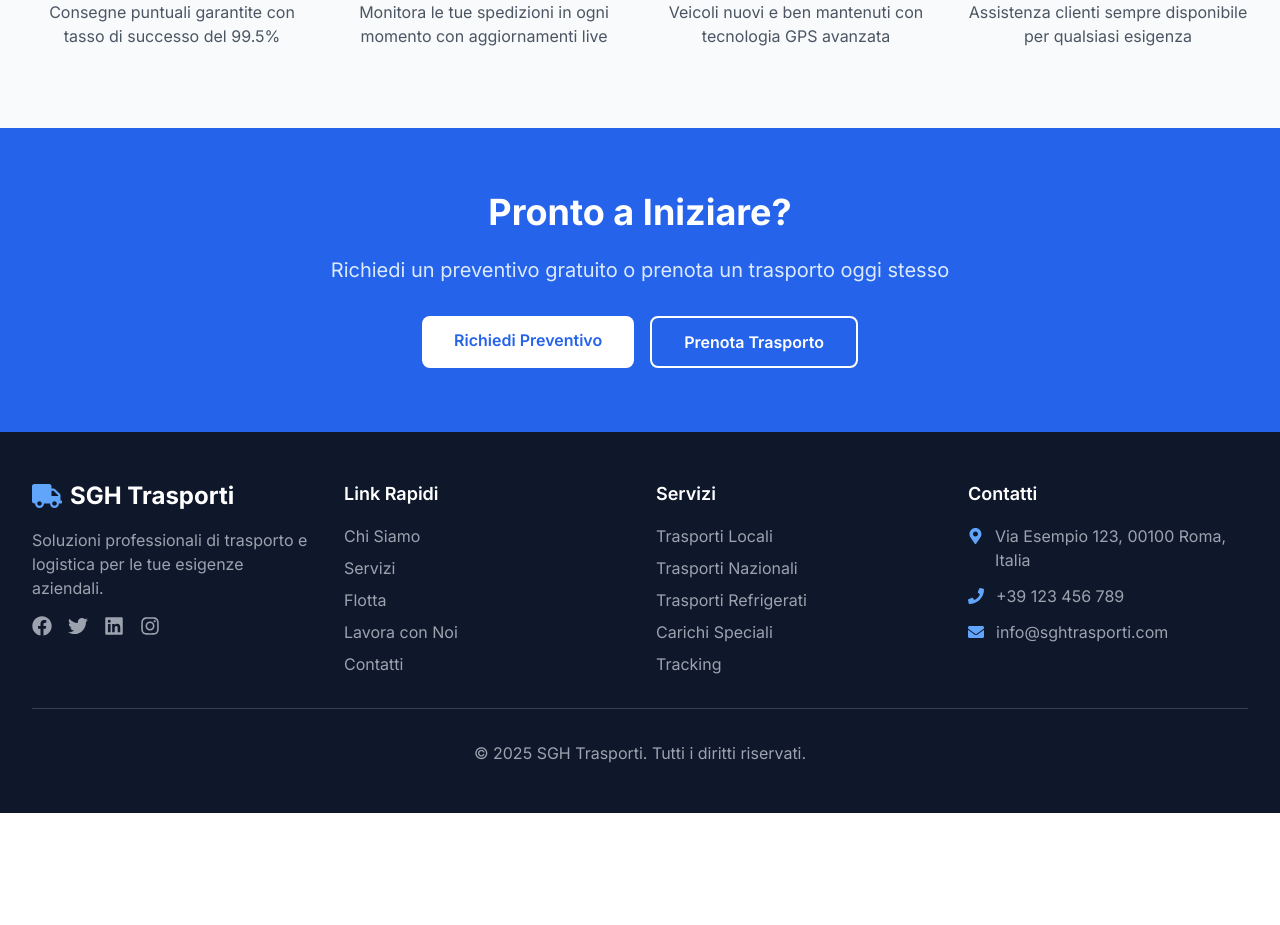
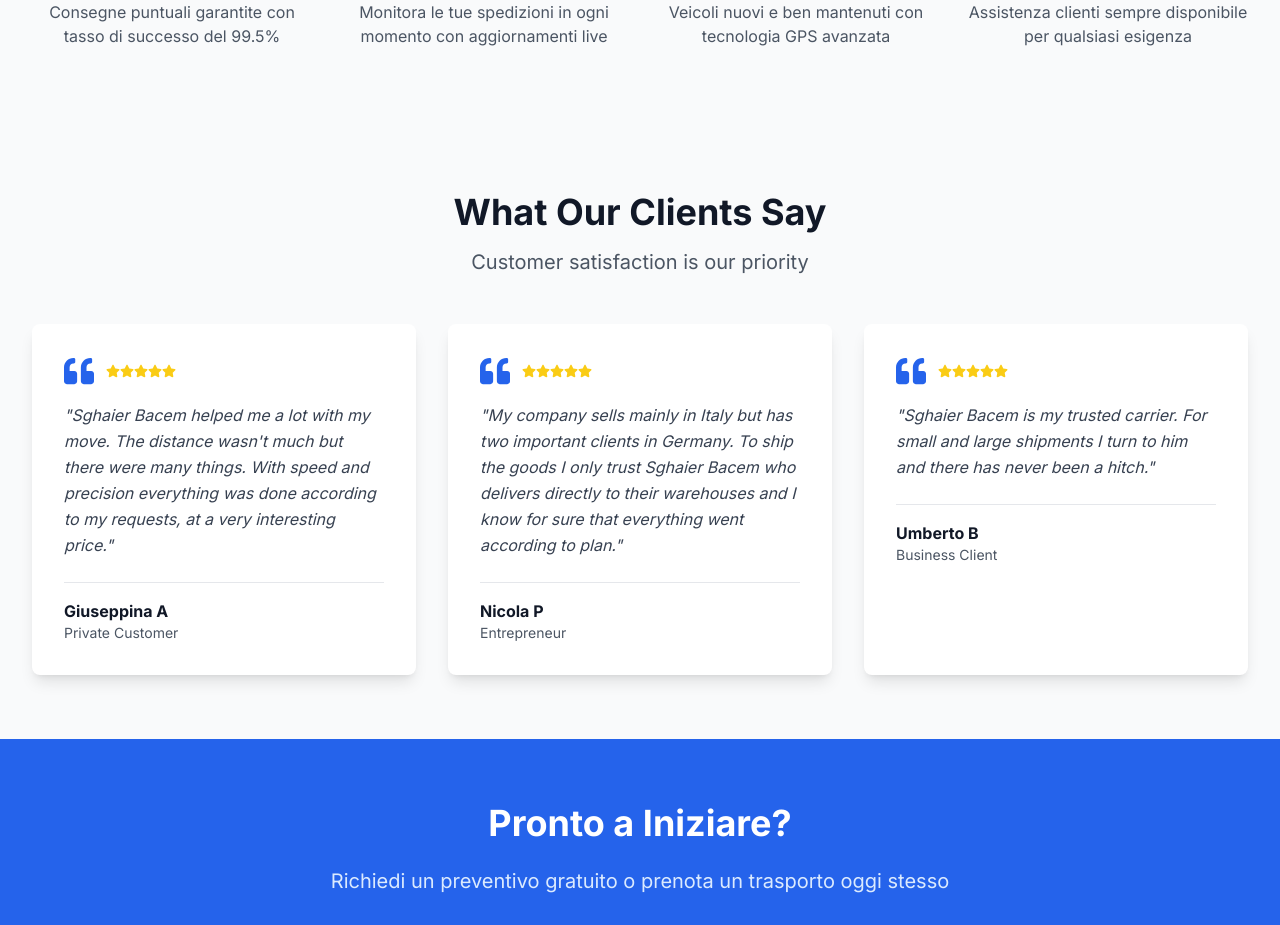
Before and after one commit to maminech/sgh-trasporti, a Next.js app in the folder frontend/: page /en in a window 1280 px wide. Shown: the part 2160-3085 px from the top of the page. Before the commit the page ends 2973 px from the top, so only its background shows below. Built offline with nearby package versions, Linux system fonts and the light colour scheme.

Commit message:
Update platform with real company data: detailed description, real testimonials, updated services (IT/EN/FR)

```diff
--- a/frontend/src/app/[locale]/page.tsx
+++ b/frontend/src/app/[locale]/page.tsx
@@ -6,6 +6,7 @@
 import StatsSection from '@/components/home/StatsSection';
 import ServicesSection from '@/components/home/ServicesSection';
 import WhyUsSection from '@/components/home/WhyUsSection';
+import TestimonialsSection from '@/components/home/TestimonialsSection';
 
 export default async function HomePage({
   params
@@ -22,6 +23,7 @@
         <StatsSection />
         <ServicesSection />
         <WhyUsSection />
+        <TestimonialsSection />
 
         {/* CTA Section */}
         <section className="bg-primary-600 py-16">
--- a/frontend/src/app/[locale]/services/page.tsx
+++ b/frontend/src/app/[locale]/services/page.tsx
@@ -1,5 +1,6 @@
 'use client';
 
+import type { Metadata } from 'next';
 import Header from '@/components/layout/Header';
 import Footer from '@/components/layout/Footer';
 import { FiTruck, FiPackage, FiGlobe, FiThermometer, FiBox, FiShield } from 'react-icons/fi';
--- /dev/null
+++ b/frontend/src/components/home/TestimonialsSection.tsx
@@ -0,0 +1,72 @@
+'use client';
+
+import { useTranslations } from 'next-intl';
+import { FaQuoteLeft, FaStar } from 'react-icons/fa';
+
+export default function TestimonialsSection() {
+  const t = useTranslations('testimonials');
+  const homeT = useTranslations('home.testimonials');
+
+  const testimonials = [
+    {
+      name: t('testimonial1.name'),
+      text: t('testimonial1.text'),
+      role: t('testimonial1.role'),
+      rating: 5,
+    },
+    {
+      name: t('testimonial2.name'),
+      text: t('testimonial2.text'),
+      role: t('testimonial2.role'),
+      rating: 5,
+    },
+    {
+      name: t('testimonial3.name'),
+      text: t('testimonial3.text'),
+      role: t('testimonial3.role'),
+      rating: 5,
+    },
+  ];
+
+  return (
+    <section className="py-16 bg-gray-50">
+      <div className="container-custom">
+        <div className="text-center mb-12">
+          <h2 className="text-3xl md:text-4xl font-bold text-gray-900 mb-4">
+            {homeT('title')}
+          </h2>
+          <p className="text-xl text-gray-600">
+            {homeT('subtitle')}
+          </p>
+        </div>
+
+        <div className="grid md:grid-cols-3 gap-8">
+          {testimonials.map((testimonial, index) => (
+            <div
+              key={index}
+              className="bg-white p-8 rounded-lg shadow-lg hover:shadow-xl transition-shadow duration-300"
+            >
+              <div className="flex items-center mb-4">
+                <FaQuoteLeft className="text-primary-600 text-3xl mr-3" />
+                <div className="flex">
+                  {[...Array(testimonial.rating)].map((_, i) => (
+                    <FaStar key={i} className="text-yellow-400 text-sm" />
+                  ))}
+                </div>
+              </div>
+
+              <p className="text-gray-700 mb-6 italic leading-relaxed">
+                "{testimonial.text}"
+              </p>
+
+              <div className="border-t pt-4">
+                <p className="font-bold text-gray-900">{testimonial.name}</p>
+                <p className="text-sm text-gray-600">{testimonial.role}</p>
+              </div>
+            </div>
+          ))}
+        </div>
+      </div>
+    </section>
+  );
+}
--- a/frontend/src/i18n/locales/en.json
+++ b/frontend/src/i18n/locales/en.json
@@ -59,7 +59,25 @@
       "support_desc": "Always available assistance"
     },
     "testimonials": {
-      "title": "What Our Clients Say"
+      "title": "What Our Clients Say",
+      "subtitle": "Customer satisfaction is our priority"
+    }
+  },
+  "testimonials": {
+    "testimonial1": {
+      "name": "Giuseppina A",
+      "text": "Sghaier Bacem helped me a lot with my move. The distance wasn't much but there were many things. With speed and precision everything was done according to my requests, at a very interesting price.",
+      "role": "Private Customer"
+    },
+    "testimonial2": {
+      "name": "Nicola P",
+      "text": "My company sells mainly in Italy but has two important clients in Germany. To ship the goods I only trust Sghaier Bacem who delivers directly to their warehouses and I know for sure that everything went according to plan.",
+      "role": "Entrepreneur"
+    },
+    "testimonial3": {
+      "name": "Umberto B",
+      "text": "Sghaier Bacem is my trusted carrier. For small and large shipments I turn to him and there has never been a hitch.",
+      "role": "Business Client"
     }
   },
   "booking": {
@@ -106,7 +124,7 @@
   },
   "about": {
     "title": "About Us",
-    "subtitle": "SGH Trasporti is a company based in the province of Parma, specialized in road freight transport. Founded and managed by Sghaier Bacem, we offer reliable transport services both nationally and internationally.",
+    "subtitle": "SGH Trasporti is a company based in the province of Parma, specialized in road freight transport. Founded and managed by Sghaier Bacem, the company offers transport services both nationally and internationally.",
     "ourStory": "Our Story",
     "ourValues": "Our Values",
     "certifications": "Certifications and Partnerships",
@@ -114,41 +132,41 @@
     "vehicles": "Vehicles in Fleet",
     "happyClients": "Happy Clients",
     "countriesServed": "Countries Served",
-    "story1": "SGH Trasporti is a company specialized in road freight transport, based in the province of Parma. Founded and managed by Sghaier Bacem, the company was born with the goal of meeting the growing logistics needs of an increasingly globalized market.",
-    "story2": "Globalization and the increase in online shopping have led to a surge in demand for transport services, especially in e-commerce. With speed, professionalism, and passion for our work, we ensure safe, efficient deliveries that meet every logistical need.",
-    "story3": "Courtesy, availability, and customer satisfaction are the foundation of our business. We provide competitive rates while maintaining high quality standards. We work nationwide and internationally, ensuring punctuality and reliability in every shipment.",
+    "story1": "SGH Trasporti is a company based in the province of Parma, specialized in road freight transport. Founded and managed by Sghaier Bacem, the company offers transport services both nationally and internationally, thanks to the availability of various means of transport and the expertise of its staff.",
+    "story2": "Globalization has brought markets closer together and the ability to shop online has increased the demand for reliable and professional transport services.",
+    "story3": "SGH Trasporti stands out for courtesy, availability and customer satisfaction, offering a highly professional, dynamic and efficient service, with competitive prices that guarantee excellent value for money.",
     "reliability": "Reliability",
     "reliabilityDesc": "Punctual deliveries and guaranteed service quality",
     "innovation": "Professionalism",
-    "innovationDesc": "Expert team and modern vehicles",
+    "innovationDesc": "Dynamic and efficient service",
     "professionalism": "Courtesy",
-    "professionalismDesc": "Customer-focused service and personalized assistance",
+    "professionalismDesc": "Availability and customer satisfaction",
     "coverage": "Coverage",
     "coverageDesc": "National and international transport services"
   },
   "services": {
     "title": "Our Services",
-    "subtitle": "Complete and customized transport solutions for every logistics need. From local shipping to international deliveries.",
+    "subtitle": "Complete transport solutions for every logistics need.",
     "national": "National Transport",
-    "nationalDesc": "Freight transport service throughout Italy with fast and secure deliveries. Comprehensive coverage in all regions.",
+    "nationalDesc": "Freight transport throughout Italy, with departure and destination within national borders.",
     "international": "International Transport",
-    "internationalDesc": "Shipments throughout Europe with complete customs management. Guaranteed door-to-door service.",
+    "internationalDesc": "Transport services in Europe, using different modes, including trains and ships.",
     "refrigerated": "Refrigerated Transport",
-    "refrigeratedDesc": "Temperature-controlled transport for food and pharmaceutical products. ATP certification.",
+    "refrigeratedDesc": "Temperature-controlled transport for food and pharmaceutical products.",
     "oversized": "Oversized Loads",
-    "oversizedDesc": "Transport of bulky or heavy goods with specialized vehicles and escort when necessary.",
+    "oversizedDesc": "Transport of bulky or heavy goods with specialized vehicles.",
     "logistics": "Logistics and Warehouse",
-    "logisticsDesc": "Storage, picking, packing and inventory management services to optimize your supply chain.",
+    "logisticsDesc": "Storage and inventory management services to optimize your supply chain.",
     "adr": "ADR Transport",
-    "adrDesc": "Transport of dangerous goods with ADR certified personnel and vehicles approved according to regulations.",
+    "adrDesc": "Transport of dangerous goods with ADR certified personnel.",
     "needQuote": "Need a Quote?",
     "needQuoteDesc": "Contact us today for a free, no-obligation quote. Our team is ready to assist you.",
     "requestQuote": "Request Quote",
     "contactUs": "Contact Us",
-    "delivery24": "24-48h Delivery",
+    "delivery24": "Fast Delivery",
     "realTimeTracking": "Real-time tracking",
     "insuranceIncluded": "Insurance included",
-    "euCoverage": "EU Coverage",
+    "euCoverage": "European Coverage",
     "customsProcedures": "Customs procedures",
     "certifiedPartners": "Certified partners",
     "constantTemp": "Constant temperature",
--- a/frontend/src/i18n/locales/fr.json
+++ b/frontend/src/i18n/locales/fr.json
@@ -59,7 +59,25 @@
       "support_desc": "Assistance toujours disponible"
     },
     "testimonials": {
-      "title": "Ce Que Disent Nos Clients"
+      "title": "Ce Que Disent Nos Clients",
+      "subtitle": "La satisfaction client est notre priorité"
+    }
+  },
+  "testimonials": {
+    "testimonial1": {
+      "name": "Giuseppina A",
+      "text": "Sghaier Bacem m'a beaucoup aidé avec mon déménagement. La distance n'était pas grande mais il y avait beaucoup de choses. Avec rapidité et précision, tout a été fait selon mes demandes, à un prix très intéressant.",
+      "role": "Client Privé"
+    },
+    "testimonial2": {
+      "name": "Nicola P",
+      "text": "Mon entreprise vend principalement en Italie mais a deux clients importants en Allemagne. Pour expédier les marchandises, je ne fais confiance qu'à Sghaier Bacem qui livre directement à leurs entrepôts et je sais avec certitude que tout s'est déroulé comme prévu.",
+      "role": "Entrepreneur"
+    },
+    "testimonial3": {
+      "name": "Umberto B",
+      "text": "Sghaier Bacem est mon transporteur de confiance. Pour les petites et grandes expéditions, je me tourne vers lui et il n'y a jamais eu de problème.",
+      "role": "Client Professionnel"
     }
   },
   "booking": {
@@ -106,7 +124,7 @@
   },
   "about": {
     "title": "À Propos de Nous",
-    "subtitle": "SGH Trasporti est une entreprise basée dans la province de Parme, spécialisée dans le transport routier de marchandises. Fondée et gérée par Sghaier Bacem, nous offrons des services de transport fiables tant au niveau national qu'international.",
+    "subtitle": "SGH Trasporti est une entreprise basée dans la province de Parme, spécialisée dans le transport routier de marchandises. Fondée et gérée par Sghaier Bacem, l'entreprise offre des services de transport tant au niveau national qu'international.",
     "ourStory": "Notre Histoire",
     "ourValues": "Nos Valeurs",
     "certifications": "Certifications et Partenariats",
@@ -114,41 +132,41 @@
     "vehicles": "Véhicules dans la Flotte",
     "happyClients": "Clients Satisfaits",
     "countriesServed": "Pays Desservis",
-    "story1": "SGH Trasporti est une entreprise spécialisée dans le transport routier de marchandises, basée dans la province de Parme. Fondée et gérée par Sghaier Bacem, l'entreprise est née avec l'objectif de répondre aux besoins logistiques croissants d'un marché de plus en plus mondialisé.",
-    "story2": "La mondialisation et l'augmentation des achats en ligne ont entraîné une forte demande de services de transport, en particulier dans le commerce électronique. Avec rapidité, professionnalisme et passion pour notre travail, nous garantissons des livraisons sûres et efficaces qui répondent à tous les besoins logistiques.",
-    "story3": "La courtoisie, la disponibilité et la satisfaction client sont au cœur de notre activité. Nous proposons des tarifs compétitifs tout en maintenant des normes de qualité élevées. Nous travaillons au niveau national et international, garantissant ponctualité et fiabilité dans chaque expédition.",
+    "story1": "SGH Trasporti est une entreprise basée dans la province de Parme, spécialisée dans le transport routier de marchandises. Fondée et gérée par Sghaier Bacem, l'entreprise offre des services de transport tant au niveau national qu'international, grâce à la disponibilité de divers moyens de transport et à l'expertise de son personnel.",
+    "story2": "La mondialisation a rapproché les marchés et la possibilité d'acheter en ligne a augmenté la demande de services de transport fiables et professionnels.",
+    "story3": "SGH Trasporti se distingue par la courtoisie, la disponibilité et la satisfaction client, offrant un service hautement professionnel, dynamique et efficace, avec des prix compétitifs qui garantissent un excellent rapport qualité-prix.",
     "reliability": "Fiabilité",
     "reliabilityDesc": "Livraisons ponctuelles et qualité de service garantie",
     "innovation": "Professionnalisme",
-    "innovationDesc": "Équipe experte et véhicules modernes",
+    "innovationDesc": "Service dynamique et efficace",
     "professionalism": "Courtoisie",
-    "professionalismDesc": "Service axé sur le client et assistance personnalisée",
+    "professionalismDesc": "Disponibilité et satisfaction client",
     "coverage": "Couverture",
     "coverageDesc": "Services de transport nationaux et internationaux"
   },
   "services": {
     "title": "Nos Services",
-    "subtitle": "Solutions de transport complètes et personnalisées pour chaque besoin logistique. De l'expédition locale aux livraisons internationales.",
+    "subtitle": "Solutions de transport complètes pour chaque besoin logistique.",
     "national": "Transport National",
-    "nationalDesc": "Service de transport de marchandises dans toute l'Italie avec des livraisons rapides et sécurisées. Couverture complète dans toutes les régions.",
+    "nationalDesc": "Transport de marchandises dans toute l'Italie, avec départ et destination dans les frontières nationales.",
     "international": "Transport International",
-    "internationalDesc": "Expéditions dans toute l'Europe avec gestion douanière complète. Service de porte à porte garanti.",
+    "internationalDesc": "Services de transport en Europe, utilisant différents modes, y compris les trains et les navires.",
     "refrigerated": "Transport Frigorifique",
-    "refrigeratedDesc": "Transport à température contrôlée pour produits alimentaires et pharmaceutiques. Certification ATP.",
+    "refrigeratedDesc": "Transport à température contrôlée pour produits alimentaires et pharmaceutiques.",
     "oversized": "Charges Hors Gabarit",
-    "oversizedDesc": "Transport de marchandises volumineuses ou lourdes avec véhicules spécialisés et escorte si nécessaire.",
+    "oversizedDesc": "Transport de marchandises volumineuses ou lourdes avec véhicules spécialisés.",
     "logistics": "Logistique et Entrepôt",
-    "logisticsDesc": "Services de stockage, préparation de commandes, emballage et gestion des stocks pour optimiser votre chaîne d'approvisionnement.",
+    "logisticsDesc": "Services de stockage et gestion des stocks pour optimiser votre chaîne d'approvisionnement.",
     "adr": "Transport ADR",
-    "adrDesc": "Transport de marchandises dangereuses avec personnel certifié ADR et véhicules conformes aux réglementations.",
+    "adrDesc": "Transport de marchandises dangereuses avec personnel certifié ADR.",
     "needQuote": "Besoin d'un Devis?",
     "needQuoteDesc": "Contactez-nous aujourd'hui pour un devis gratuit et sans engagement. Notre équipe est prête à vous aider.",
     "requestQuote": "Demander un Devis",
     "contactUs": "Contactez-nous",
-    "delivery24": "Livraison 24-48h",
+    "delivery24": "Livraison rapide",
     "realTimeTracking": "Suivi en temps réel",
     "insuranceIncluded": "Assurance incluse",
-    "euCoverage": "Couverture UE",
+    "euCoverage": "Couverture Européenne",
     "customsProcedures": "Procédures douanières",
     "certifiedPartners": "Partenaires certifiés",
     "constantTemp": "Température constante",
--- a/frontend/src/i18n/locales/it.json
+++ b/frontend/src/i18n/locales/it.json
@@ -59,7 +59,25 @@
         "support_desc": "Assistenza sempre disponibile"
       },
       "testimonials": {
-        "title": "Cosa Dicono i Nostri Clienti"
+        "title": "Cosa Dicono i Nostri Clienti",
+        "subtitle": "La soddisfazione dei clienti è la nostra priorità"
+      }
+    },
+    "testimonials": {
+      "testimonial1": {
+        "name": "Giuseppina A",
+        "text": "Sghaier Bacem mi ha aiutato tantissimo con il mio trasloco. La distanza non era molta ma le cose invece erano tante. Con rapidità e precisione è stato fatto tutto secondo le mie richieste, ad un prezzo molto interessante.",
+        "role": "Cliente Privato"
+      },
+      "testimonial2": {
+        "name": "Nicola P",
+        "text": "La mia azienda vende soprattutto in Italia ma ha due importanti clienti in Germania. Per spedire la merce mi fido solo di Sghaier Bacem che arriva direttamente ai loro magazzini e so con certezza che tutto è andato secondo i piani.",
+        "role": "Imprenditore"
+      },
+      "testimonial3": {
+        "name": "Umberto B",
+        "text": "Sghaier Bacem è il mio vettore di fiducia. Per piccole e grandi spedizioni mi rivolgo a lui e non c'è mai stato un intoppo.",
+        "role": "Cliente Business"
       }
     },
     "booking": {
@@ -106,7 +124,7 @@
     },
     "about": {
       "title": "Chi Siamo",
-      "subtitle": "SGH Trasporti è un'azienda con sede in provincia di Parma, specializzata nella movimentazione delle merci su strada. Fondata e gestita da Sghaier Bacem, offriamo servizi di trasporto affidabili sia a livello nazionale che internazionale.",
+      "subtitle": "SGH Trasporti è un'azienda con sede in provincia di Parma, specializzata nella movimentazione delle merci su strada. Fondata e gestita da Sghaier Bacem, l'azienda offre servizi di trasporto sia a livello nazionale che internazionale.",
       "ourStory": "La Nostra Storia",
       "ourValues": "I Nostri Valori",
       "certifications": "Certificazioni e Partnership",
@@ -114,11 +132,11 @@
       "vehicles": "Veicoli nella Flotta",
       "happyClients": "Clienti Soddisfatti",
       "countriesServed": "Paesi Serviti",
-      "story1": "SGH Trasporti è un'azienda specializzata nella movimentazione delle merci su strada, con sede in provincia di Parma. Fondata e gestita da Sghaier Bacem, l'azienda si distingue per la competenza del suo staff e la disponibilità di vari mezzi di trasporto.",
-      "story2": "La globalizzazione ha reso i mercati più vicini e la possibilità di acquistare online ha aumentato la domanda di servizi di trasporto affidabili e professionali. SGH Trasporti risponde a questa esigenza offrendo un servizio altamente professionale, dinamico ed efficiente.",
-      "story3": "Ci distinguiamo per la cortesia, la disponibilità e la soddisfazione del cliente, offrendo prezzi competitivi che garantiscono un ottimo rapporto qualità-prezzo.",
+      "story1": "SGH Trasporti è un'azienda con sede in provincia di Parma, specializzata nella movimentazione delle merci su strada. Fondata e gestita da Sghaier Bacem, l'azienda offre servizi di trasporto sia a livello nazionale che internazionale, grazie alla disponibilità di vari mezzi di trasporto e alla competenza del suo staff.",
+      "story2": "La globalizzazione ha reso i mercati più vicini e la possibilità di acquistare online ha aumentato la domanda di servizi di trasporto affidabili e professionali.",
+      "story3": "SGH Trasporti si distingue per la cortesia, la disponibilità e la soddisfazione del cliente, offrendo un servizio altamente professionale, dinamico ed efficiente, con prezzi competitivi che garantiscono un ottimo rapporto qualità-prezzo.",
       "reliability": "Affidabilità",
-      "reliabilityDesc": "Consegne puntuali e servizio di qualità",
+      "reliabilityDesc": "Consegne puntuali e servizio di qualità garantita",
       "innovation": "Professionalità",
       "innovationDesc": "Servizio dinamico ed efficiente",
       "professionalism": "Cortesia",
@@ -128,27 +146,27 @@
     },
     "services": {
       "title": "I Nostri Servizi",
-      "subtitle": "Soluzioni di trasporto complete e personalizzate per ogni esigenza logistica. Dalla spedizione locale alle consegne internazionali.",
+      "subtitle": "Soluzioni di trasporto complete per ogni esigenza logistica.",
       "national": "Trasporti Nazionali",
-      "nationalDesc": "Servizio di trasporto merci in tutta Italia con consegne rapide e sicure. Copertura capillare in tutte le regioni.",
+      "nationalDesc": "Trasporto merci in tutta Italia, con partenza e destinazione entro i confini nazionali.",
       "international": "Trasporti Internazionali",
-      "internationalDesc": "Spedizioni in tutta Europa con gestione doganale completa. Servizio porta a porta garantito.",
+      "internationalDesc": "Servizi di trasporto in Europa, utilizzando diverse modalità, tra cui treni e navi.",
       "refrigerated": "Trasporti Refrigerati",
-      "refrigeratedDesc": "Trasporto a temperatura controllata per prodotti alimentari e farmaceutici. Certificazione ATP.",
+      "refrigeratedDesc": "Trasporto a temperatura controllata per prodotti alimentari e farmaceutici.",
       "oversized": "Carichi Eccezionali",
-      "oversizedDesc": "Trasporto di merci voluminose o pesanti con mezzi specializzati e scorta quando necessario.",
+      "oversizedDesc": "Trasporto di merci voluminose o pesanti con mezzi specializzati.",
       "logistics": "Logistica e Magazzino",
-      "logisticsDesc": "Servizi di stoccaggio, picking, packing e gestione inventario per ottimizzare la vostra supply chain.",
+      "logisticsDesc": "Servizi di stoccaggio e gestione inventario per ottimizzare la vostra supply chain.",
       "adr": "Trasporti ADR",
-      "adrDesc": "Trasporto di merci pericolose con personale certificato ADR e mezzi omologati secondo normativa.",
+      "adrDesc": "Trasporto di merci pericolose con personale certificato ADR.",
       "needQuote": "Hai Bisogno di un Preventivo?",
       "needQuoteDesc": "Contattaci oggi per un preventivo gratuito e senza impegno. Il nostro team è pronto ad assisterti.",
       "requestQuote": "Richiedi Preventivo",
       "contactUs": "Contattaci",
-      "delivery24": "Consegna 24-48h",
+      "delivery24": "Consegna rapida",
       "realTimeTracking": "Tracking in tempo reale",
       "insuranceIncluded": "Assicurazione inclusa",
-      "euCoverage": "Copertura EU",
+      "euCoverage": "Copertura Europea",
       "customsProcedures": "Pratiche doganali",
       "certifiedPartners": "Partner certificati",
       "constantTemp": "Temperatura costante",
```
Also changed, not shown: frontend/src/app/[locale]/about/page.tsx (+12 -2 lines).
